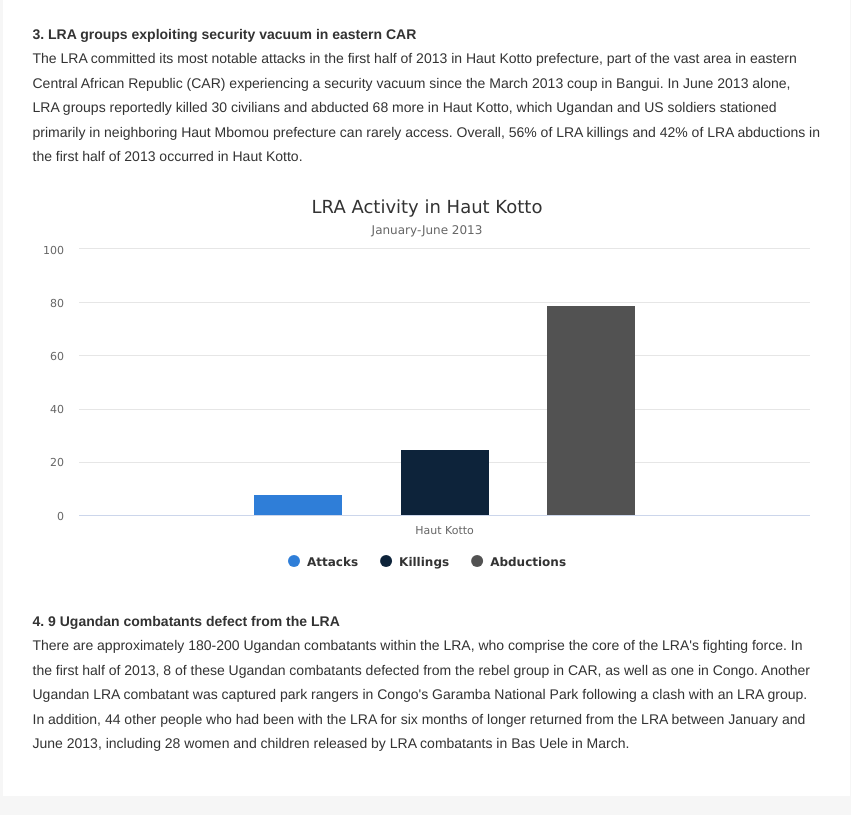
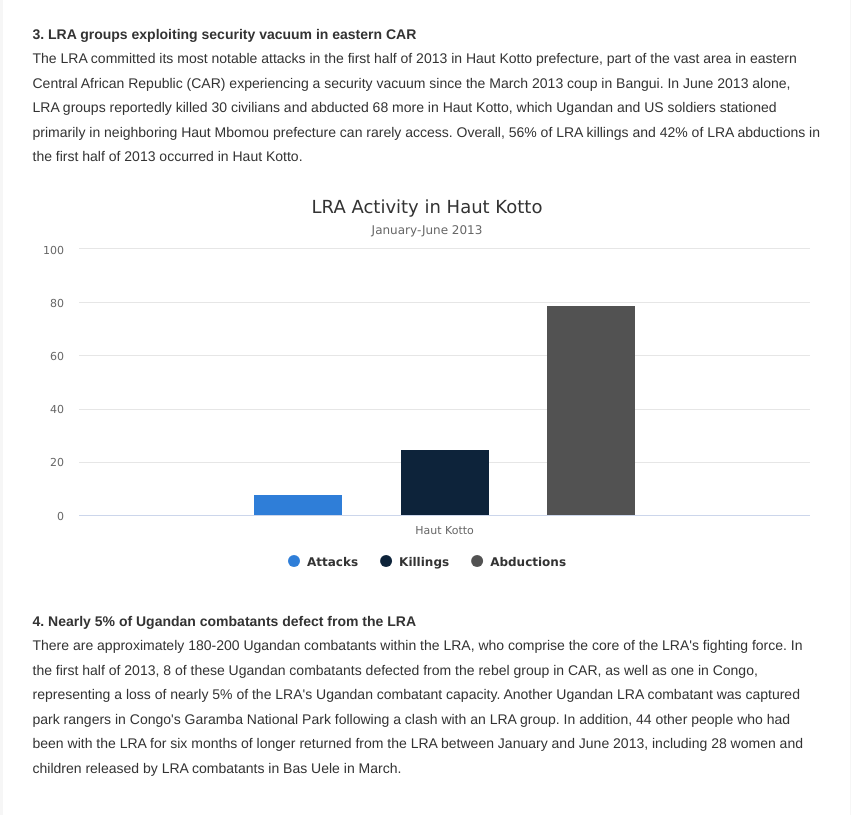
Before and after one commit to theresolve/reports, a Jekyll site: the page built from _posts/midyear-2013/2013-06-30-executive-summary.html, in a window 1280 px wide and 900 px high, scrolled down 1313 px. Shown: the top 815 px of the window, without its empty margins (360-1211 px from the left). Built offline with Jekyll 4.4.1, drawn with Linux system fonts in a browser that asks for light colours; Markdown is read by kramdown in place of the engine named in the settings; comment, search, counter and statistics services are not loaded.

Commit message:
Updated 2013-06-30-executive-summary.html

```diff
--- a/_posts/midyear-2013/2013-06-30-executive-summary.html
+++ b/_posts/midyear-2013/2013-06-30-executive-summary.html
@@ -26,6 +26,6 @@
   <div id="executive-summary-visual-3" class="visual"></div>
 
 
-  <b>4. 9 Ugandan combatants defect from the LRA</b> <br />
-  <p>There are approximately 180-200 Ugandan combatants within the LRA, who comprise the core of the LRA's fighting force. In the first half of 2013, 8 of these Ugandan combatants defected from the rebel group in CAR, as well as one in Congo. Another Ugandan LRA combatant was captured park rangers in Congo's Garamba National Park following a clash with an LRA group. In addition, 44 other people who had been with the LRA for six months of longer returned from the LRA between January and June 2013, including 28 women and children released by LRA combatants in Bas Uele in March.<p/>
+  <b>4. Nearly 5% of Ugandan combatants defect from the LRA</b> <br />
+  <p>There are approximately 180-200 Ugandan combatants within the LRA, who comprise the core of the LRA's fighting force. In the first half of 2013, 8 of these Ugandan combatants defected from the rebel group in CAR, as well as one in Congo, representing a loss of nearly 5% of the LRA's Ugandan combatant capacity. Another Ugandan LRA combatant was captured park rangers in Congo's Garamba National Park following a clash with an LRA group. In addition, 44 other people who had been with the LRA for six months of longer returned from the LRA between January and June 2013, including 28 women and children released by LRA combatants in Bas Uele in March.<p/>
   </div>
```
